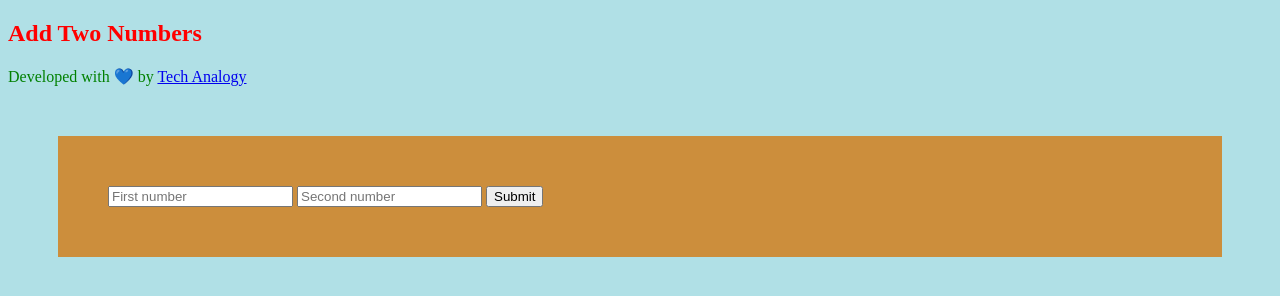
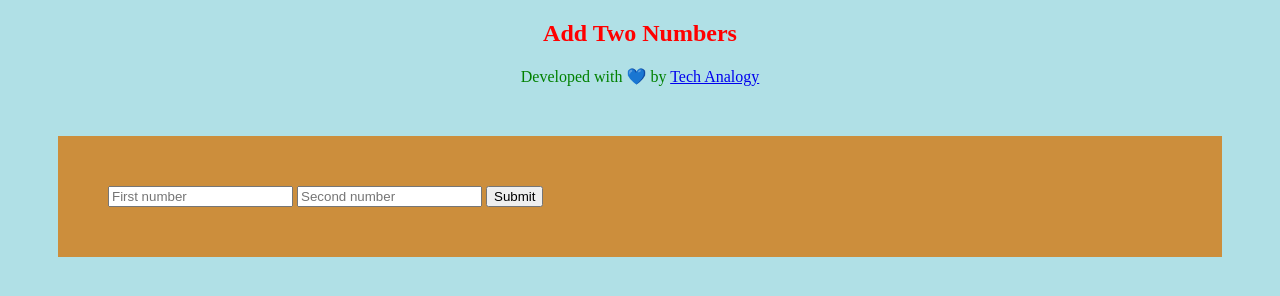
Before and after one commit to ansharora28/Add2Numbers, a plain HTML site: page index.html in a window 1280 px wide. Drawn offline with Linux system fonts and the light colour scheme.

Commit message:
Final Commit

```diff
--- a/index.css
+++ b/index.css
@@ -2,7 +2,7 @@
     flex: content;
     align-items: center;
 }
-
+.classname{ text-align:centre;}
 .form {
     background-color: rgb(204, 142, 60);
     margin: 50px;
--- a/index.html
+++ b/index.html
@@ -11,8 +11,8 @@
 
 <body style="background-color:powderblue;"></body>
     <nav>
-        <h1 style="color:red">Add Two Numbers</h1>
-        <p style= "color: green">
+        <h1 style="color:red"><center>Add Two Numbers</center></h1>
+        <p style= "color: green" align ="center">
             Developed with 💙 by
             <a href="https://techanalogy.org" id="foot">Tech Analogy</a>
         </p>
```
